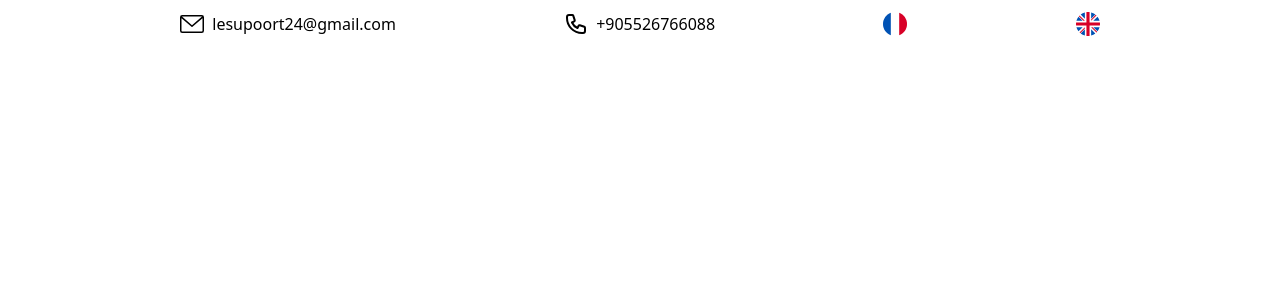
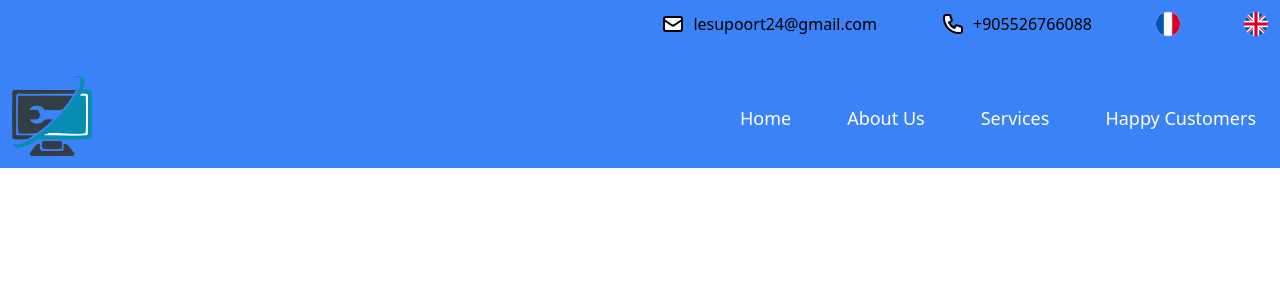
Before and after one commit to rashadataf/lesupportpc, a Next.js app: page / in a window 1280 px wide. Shown: the top 300 px of the page. Built offline with nearby package versions, Linux system fonts and the light colour scheme.

Commit message:
-Feat: Add navbar to website. -style: add style to navbvar and fix old style.

```diff
--- /dev/null
+++ b/components/NavBar/NavBar.js
@@ -0,0 +1,63 @@
+import React, { useState, useEffect } from "react";
+import Image from "next/image";
+
+export default function NavBar() {
+  const [open, setOpen] = useState(false);
+  useEffect(() => {
+    window.addEventListener("resize", function (event) {
+      if (document.documentElement.clientWidth > 768) {
+        setOpen(false);
+      }
+    });
+  });
+  return (
+    <div className="flex flex-wrap justify-between items-center p-3 bg-blue-500">
+      <div className="w-16 h-16 sm:w-16 sm:h-16 md:h-20 md:w-20">
+        <Image
+          src="/logo.png"
+          alt="Logo"
+          width="100%"
+          height="100%"
+          layout="responsive"
+        />
+      </div>
+
+      <a href="#" onClick={() => setOpen(!open)} className="md:hidden">
+        <svg
+          xmlns="http://www.w3.org/2000/svg"
+          fill="none"
+          viewBox="0 0 24 24"
+          stroke="#FFFFFF"
+          className="w-6 h-6"
+        >
+          <path
+            strokeLinecap="round"
+            strokeLinejoin="round"
+            strokeWidth={2}
+            d="M4 6h16M4 12h16m-7 6h7"
+          />
+        </svg>
+      </a>
+      <nav className="bg-blue-500 h-auto w-screen md:w-10/12 mt-1">
+        <ul
+          className={`text-white transition-all duration-700 ease-out md:max-h-40 w-full flex flex-col md:flex-row md:justify-end md:space-x-8 overflow-hidden items-end ${
+            open ? "max-h-96" : "max-h-0"
+          }`}
+        >
+          <li className="text-lg bg-blue-500 hover:bg-blue-400 cursor-pointer text-right md:text-center p-3">
+            Home
+          </li>
+          <li className="text-lg bg-blue-500 hover:bg-blue-400 cursor-pointer text-right md:text-center p-3">
+            About Us
+          </li>
+          <li className="text-lg bg-blue-500 hover:bg-blue-400 cursor-pointer text-right md:text-center p-3">
+            Services
+          </li>
+          <li className="text-lg bg-blue-500 hover:bg-blue-400 cursor-pointer text-right md:text-center p-3">
+            Happy Customers
+          </li>
+        </ul>
+      </nav>
+    </div>
+  );
+}
--- a/components/TopBar/TopBar.js
+++ b/components/TopBar/TopBar.js
@@ -2,7 +2,7 @@ import React from "react";
 
 export default function TopBar() {
   return (
-    <div className="flex justify-evenly  w-screen h-16 p-3">
+    <div className="flex justify-evenly md:justify-end md:space-x-16 w-screen h-16 p-3 bg-blue-500">
       <a
         href="mailto:lesupoort24@gmail.com"
         id="email"
@@ -10,10 +10,17 @@ export default function TopBar() {
       >
         <svg
           xmlns="http://www.w3.org/2000/svg"
+          fill="#FFFFFF"
           viewBox="0 0 24 24"
+          stroke="currentColor"
           className="w-6 h-6"
         >
-          <path d="M21.75 3H2.25A2.25 2.25 0 000 5.25v13.5A2.25 2.25 0 002.25 21h19.5A2.25 2.25 0 0024 18.75V5.25A2.25 2.25 0 0021.75 3zm0 1.5c.102 0 .2.02.29.059L12 13.258l-10.04-8.7a.722.722 0 01.29-.058zm0 15H2.25a.75.75 0 01-.75-.75V6.145l10.008 8.671a.755.755 0 00.984 0L22.5 6.145V18.75a.75.75 0 01-.75.75zm0 0"></path>
+          <path
+            strokeLinecap="round"
+            strokeLinejoin="round"
+            strokeWidth={2}
+            d="M3 8l7.89 5.26a2 2 0 002.22 0L21 8M5 19h14a2 2 0 002-2V7a2 2 0 00-2-2H5a2 2 0 00-2 2v10a2 2 0 002 2z"
+          />
         </svg>
         <p className="hidden sm:block">lesupoort24@gmail.com</p>
       </a>
@@ -21,7 +28,7 @@ export default function TopBar() {
       <a href="tel:+9055376498" id="phone" className="flex space-x-2">
         <svg
           xmlns="http://www.w3.org/2000/svg"
-          fill="none"
+          fill="#FFFFFF"
           viewBox="0 0 24 24"
           stroke="currentColor"
           className="w-6 h-6"
@@ -35,7 +42,7 @@ export default function TopBar() {
         </svg>
         <p className="hidden sm:block">+905526766088</p>
       </a>
-      <div id="fr">
+      <a href="#" id="fr">
         <svg
           xmlns="http://www.w3.org/2000/svg"
           viewBox="0 0 24 24"
@@ -56,8 +63,8 @@ export default function TopBar() {
             ></path>
           </g>
         </svg>{" "}
-      </div>
-      <div id="uk">
+      </a>
+      <a href="#" id="uk">
         <svg
           xmlns="http://www.w3.org/2000/svg"
           viewBox="0 0 24 24"
@@ -82,7 +89,7 @@ export default function TopBar() {
             ></path>
           </g>
         </svg>
-      </div>
+      </a>
     </div>
   );
 }
--- a/pages/index.js
+++ b/pages/index.js
@@ -1,4 +1,5 @@
 import Head from "next/head";
+import NavBar from "../components/NavBar/NavBar";
 import TopBar from "../components/TopBar/TopBar";
 
 export default function Home() {
@@ -9,6 +10,7 @@ export default function Home() {
         <link rel="icon" href="/favicon.png" />
       </Head>
       <TopBar />
+      <NavBar />
     </div>
   );
 }
```
